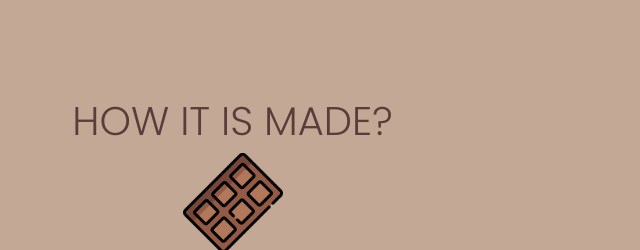
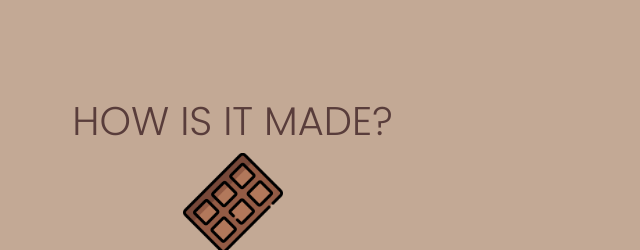
Before and after one commit to AlePedrero/museumofchocolate, a plain HTML site: page index.html in a window 1280 px wide. Shown: the part 2331-2581 px from the top of the page, 80-720 px from the left. Drawn offline with nearby package versions, Linux system fonts and the light colour scheme.

Commit message:
fixing minor error

```diff
--- a/index.html
+++ b/index.html
@@ -110,7 +110,7 @@
         <div class="col-md-6 text-center">
           <div class="row justify-content-center">
             <div class="col-10 col-lg-8 blurb mb-5 mb-md-0">
-              <h2>HOW IT IS MADE?</h2>
+              <h2>HOW IS IT MADE?</h2>
               <img src="./imgs/icon.png" alt="" class="d-none d-lg-inline icon">
               <p class="lead">Chocolate production starts with harvesting coca in a forest. Cocoa comes from tropical evergreen Cocoa trees, such as Theobroma Cocoa, which grow in the wet lowland tropics of Central and South America, West Africa and Southeast Asia (within 20 C of the equator) (Walter,1981) . Cocoa needs to be harvested manually in the forest. The seed pods of cocoa will first be collected; the beans will be selected and placed in piles. These cocoa beans will then be ready to be shipped to the manufacturer for mass production. <!--Taken from https://www.sfu.ca/geog351fall03/groups-webpages/gp8/prod/prod.html#:~:text=Manufacturing%20Chocolate&text=Firstly%2C%20fermented%20and%20dried%20cocoa,and%20milk%20to%20add%20flavour.-->
               </p>
```
